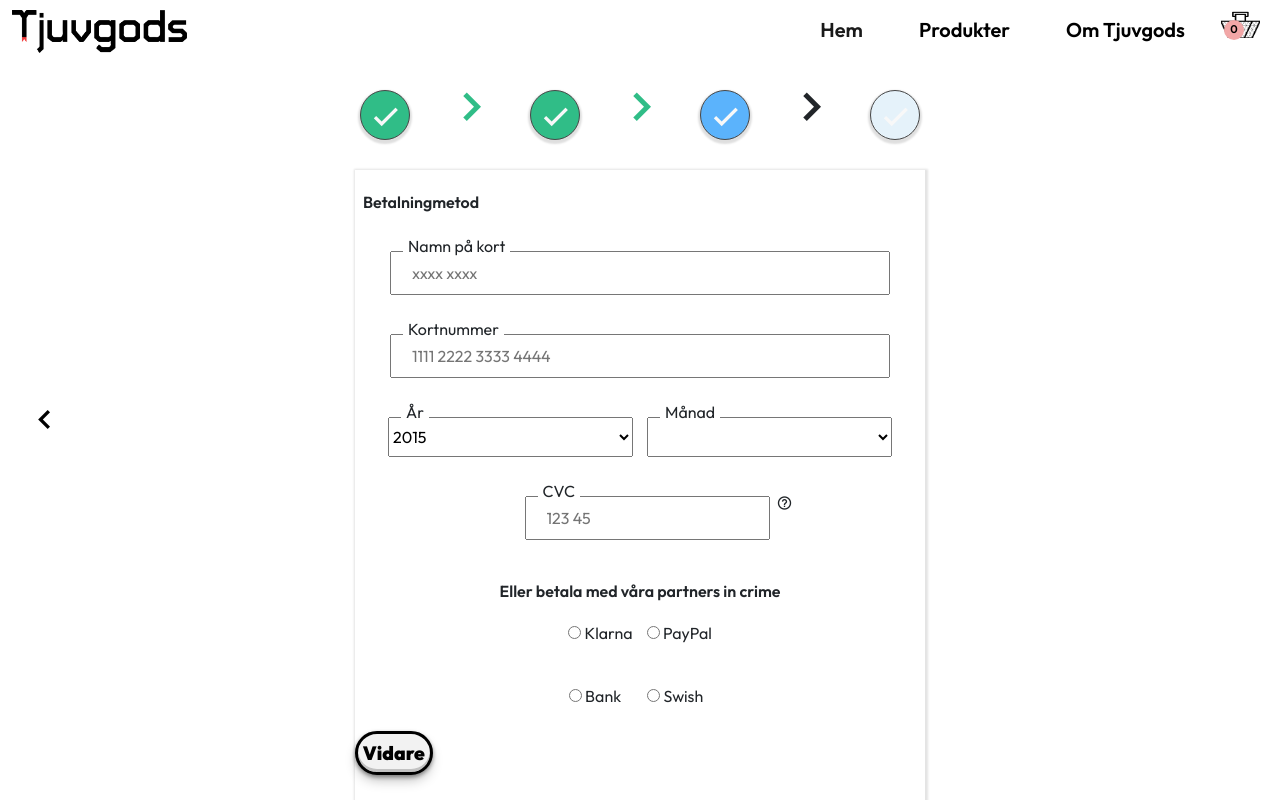
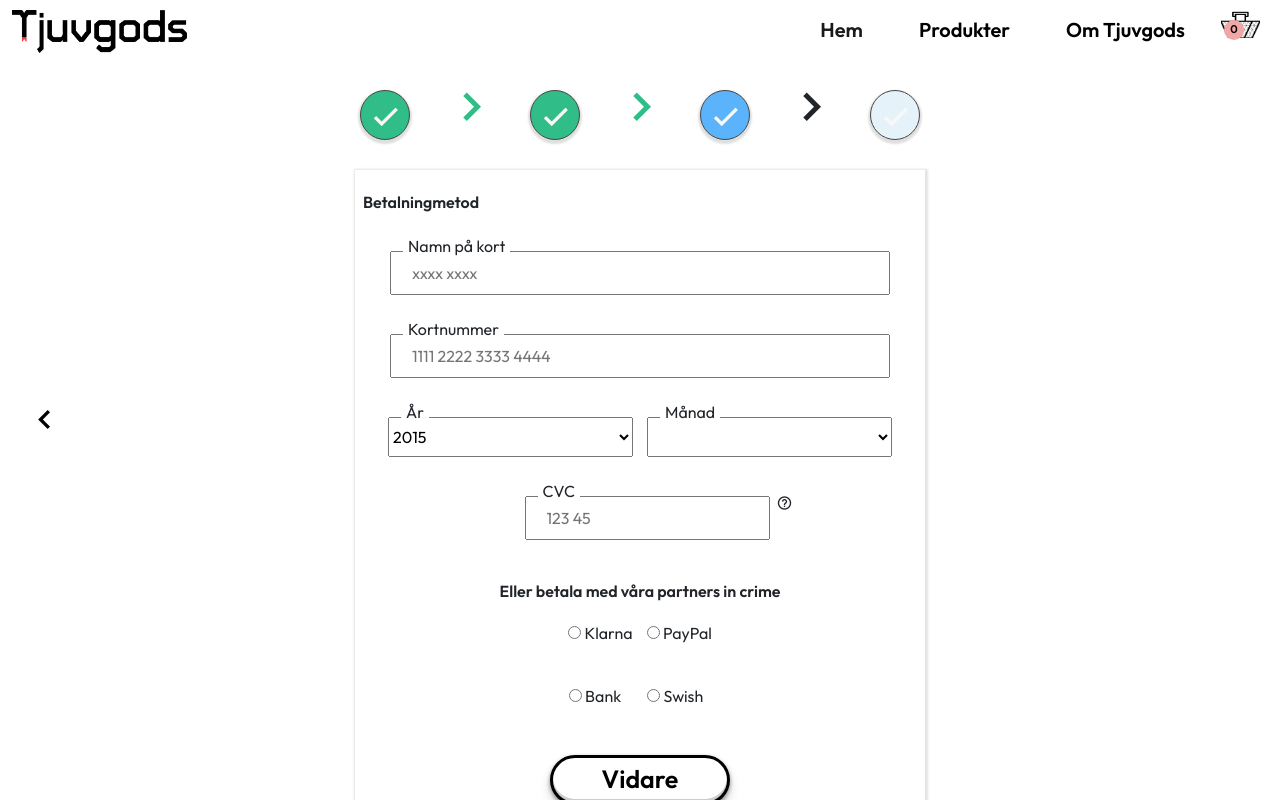
Before and after one commit to PhilipSamuelsson/Tjuvjakt, a Vue app: page /checkoutThird in a window 1280 px wide. Shown: the top 800 px of the page. Built offline with nearby package versions, Linux system fonts and the light colour scheme; a web font is replaced by a local one.

Commit message:
fixat sista knappen

```diff
--- a/src/views/CheckoutViewThird.vue
+++ b/src/views/CheckoutViewThird.vue
@@ -139,7 +139,7 @@
       </RouterLink>
     </div>
     <RouterLink to="/checkoutfourth" class="underline">
-      <button class="action-btn" type="submit" @click="updateBankInfo()" :disabled="btnDisabled">
+      <button class="action-btn vidare-btn" type="submit" @click="updateBankInfo()" :disabled="btnDisabled">
         Vidare
       </button>
     </RouterLink>
--- a/src/views/ProductDetailView.vue
+++ b/src/views/ProductDetailView.vue
@@ -19,10 +19,10 @@
         <h4>Kategori: {{ varan.category }}</h4>
         <h4 class="pris">Pris {{ varan.price }} Kr</h4>
         <h4>Lagersaldo: {{ varan.quantity }}</h4>
-        <button v-if="disabledAddButton" class="kopKnapp" @click="varuID">
+        <button v-if="disabledAddButton" class="kopKnapp action-btn" @click="varuID">
           Lägg i Kundkorg
         </button>
-        <button @click="remove" v-if="!disabledAddButton" class="kopKnapp">
+        <button @click="remove" v-if="!disabledAddButton" class="kopKnapp action-btn">
           Ta bort från varukorgen
         </button>
       </div>
```
